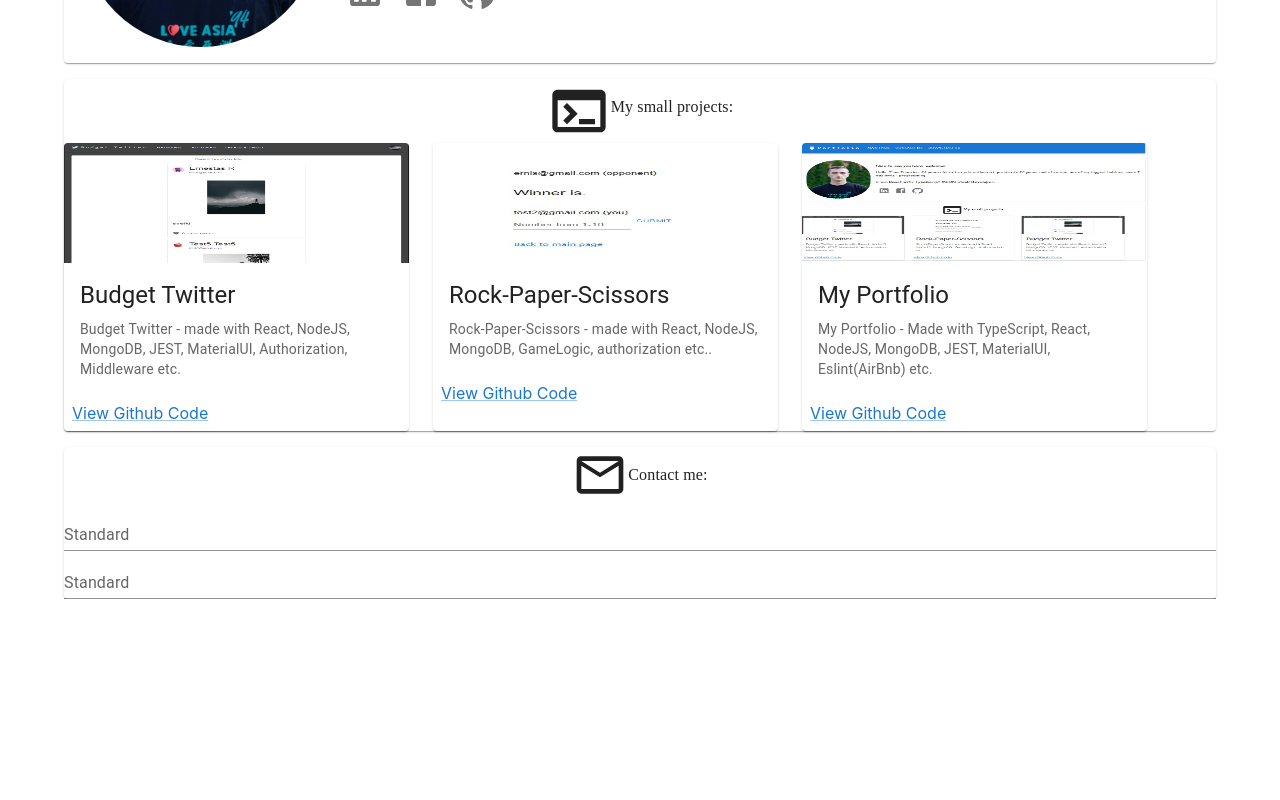
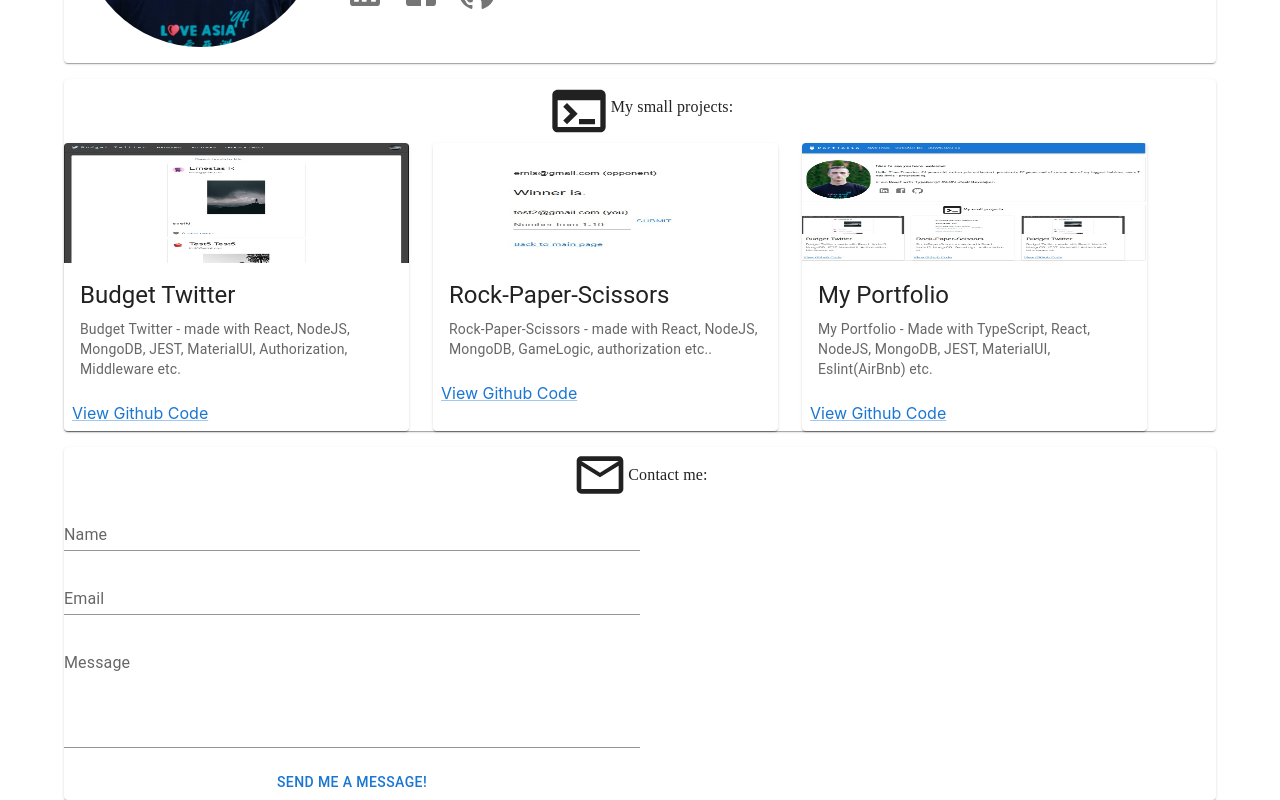
Before and after one commit to ErnestasRa/Portfolio-Page---React-TypeScript-NodeJS-MUI, a React (Create React App) app: page / in a window 1280 px wide. Shown: the part 312-1112 px from the top of the page. Before the commit the page ends 911 px from the top, so only its background shows below. Built offline with nearby package versions, Linux system fonts and the light colour scheme.

Commit message:
chore: refactor appsIveBuilt

```diff
--- a/src/components/contact-me/contact-me-inputs.tsx
+++ b/src/components/contact-me/contact-me-inputs.tsx
@@ -2,12 +2,27 @@ import * as React from 'react';
 import {
     Box,
     TextField,
+    Button,
 } from '@mui/material';
 
 const ContactMeInputs: React.FC = () => (
-  <Box sx={{ display: 'flex', flexDirection: 'column' }}>
-    <TextField id="standard-basic" label="Standard" variant="standard" />
-    <TextField id="standard-basic" label="Standard" variant="standard" />
+  <Box sx={{
+    display: 'flex',
+    flexDirection: 'column',
+    gap: 2,
+    width: { xs: '100%', md: '50%' },
+  }}
+  >
+    <TextField id="standard-basic" label="Name" variant="standard" />
+    <TextField id="standard-basic" label="Email" variant="standard" />
+    <TextField
+      id="standard-multiline-static"
+      label="Message"
+      multiline
+      rows={4}
+      variant="standard"
+    />
+    <Button>Send me a message!</Button>
   </Box>
   );
 
--- /dev/null
+++ b/src/components/my-apps/apps-ive-build-section.tsx
@@ -0,0 +1,33 @@
+import * as React from 'react';
+import {
+  Box,
+} from '@mui/material';
+import AppMediaCard from 'components/my-apps/apps-box';
+import BudgetTwitter from '../../images/budgettwitter.jpg';
+import GameRock from '../../images/gamerock.jpg';
+import PortfolioPic from '../../images/portfoliopic.jpg';
+
+const AppsIveBuiltSection:React.FC = () => (
+  <Box sx={{ display: 'flex', gap: 3, flexDirection: { xs: 'column', md: 'row' } }}>
+    <AppMediaCard
+      image={BudgetTwitter}
+      title="Budget Twitter"
+      description="Budget Twitter - made with React, NodeJS, MongoDB, JEST, MaterialUI, Authorization, Middleware etc."
+      link="https://github.com/ErnestasRa/Final-Post-Page-made-with-React-NodeJS-MongoDB-Material-UI"
+    />
+    <AppMediaCard
+      image={GameRock}
+      title="Rock-Paper-Scissors"
+      description="Rock-Paper-Scissors - made with React, NodeJS, MongoDB, GameLogic, authorization etc.."
+      link="https://github.com/ErnestasRa/Simple-rock-paper-scissors-game-made-with-React-NodeJS-MongoDB-Login-session-cookies-and-game-logic"
+    />
+    <AppMediaCard
+      image={PortfolioPic}
+      title="My Portfolio"
+      description="My Portfolio - Made with TypeScript, React, NodeJS, MongoDB, JEST, MaterialUI, Eslint(AirBnb) etc."
+      link="https://github.com/ErnestasRa/Portfolio-Page---React-TypeScript-NodeJS-MUI"
+    />
+  </Box>
+  );
+
+export default AppsIveBuiltSection;
--- a/src/pages/main-page.tsx
+++ b/src/pages/main-page.tsx
@@ -2,18 +2,14 @@ import * as React from 'react';
 import {
   Container,
   Paper,
-  Box,
 } from '@mui/material';
 import PictureBox from 'components/profile-picture/picture-box';
 import AboutMe from 'components/about-me/about-me';
 import AppsIveBuilt from 'components/about-me/apps-ive-built';
-import AppMediaCard from 'components/my-apps/apps-box';
 import ContactMe from 'components/contact-me/contact-me';
 import ContactMeInputs from 'components/contact-me/contact-me-inputs';
+import AppsIveBuiltSection from 'components/my-apps/apps-ive-build-section';
 import ResponsiveAppBar from '../components/form-controls/app-bar';
-import BudgetTwitter from '../images/budgettwitter.jpg';
-import GameRock from '../images/gamerock.jpg';
-import PortfolioPic from '../images/portfoliopic.jpg';
 
 const MainPage: React.FC = () => (
   <Container>
@@ -31,28 +27,14 @@ const MainPage: React.FC = () => (
     </Paper>
     <Paper sx={{ mt: '2vh' }}>
       <AppsIveBuilt />
-      <Box sx={{ display: 'flex', gap: 3, flexDirection: { xs: 'column', md: 'row' } }}>
-        <AppMediaCard
-          image={BudgetTwitter}
-          title="Budget Twitter"
-          description="Budget Twitter - made with React, NodeJS, MongoDB, JEST, MaterialUI, Authorization, Middleware etc."
-          link="https://github.com/ErnestasRa/Final-Post-Page-made-with-React-NodeJS-MongoDB-Material-UI"
-        />
-        <AppMediaCard
-          image={GameRock}
-          title="Rock-Paper-Scissors"
-          description="Rock-Paper-Scissors - made with React, NodeJS, MongoDB, GameLogic, authorization etc.."
-          link="https://github.com/ErnestasRa/Simple-rock-paper-scissors-game-made-with-React-NodeJS-MongoDB-Login-session-cookies-and-game-logic"
-        />
-        <AppMediaCard
-          image={PortfolioPic}
-          title="My Portfolio"
-          description="My Portfolio - Made with TypeScript, React, NodeJS, MongoDB, JEST, MaterialUI, Eslint(AirBnb) etc."
-          link="https://github.com/ErnestasRa/Portfolio-Page---React-TypeScript-NodeJS-MUI"
-        />
-      </Box>
+      <AppsIveBuiltSection />
     </Paper>
-    <Paper sx={{ mt: '2vh' }}>
+    <Paper sx={{
+    mt: '2vh',
+    display: 'flex',
+    flexDirection: 'column',
+  }}
+    >
       <ContactMe />
       <ContactMeInputs />
     </Paper>
```
